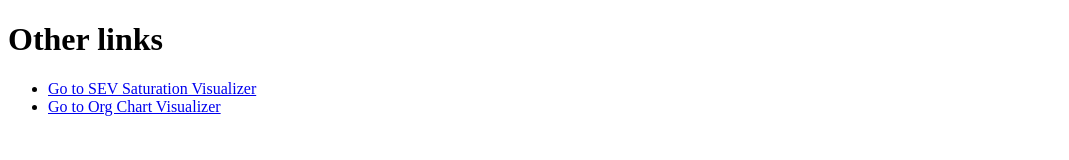
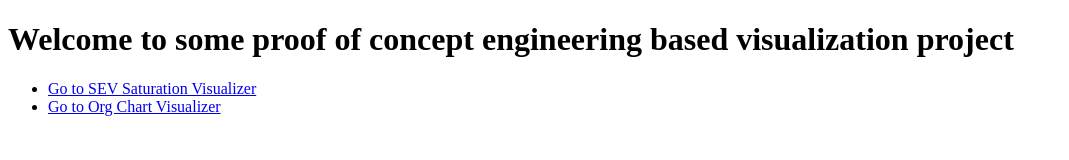
Before and after one commit to haroldsultan/haroldsultan.github.io, a plain HTML site: page index.html in a window 1280 px wide. Shown: the whole page, without its empty margins (0-1069 px from the left). Drawn offline with Linux system fonts and the light colour scheme.

Commit message:
Update index.html

```diff
--- a/index.html
+++ b/index.html
@@ -4,7 +4,7 @@
     <title>Welcome to some proof of concept engineering based visualization project</title>
   </head>
   <body>
-    <h1>Other links</h1>
+    <h1>Welcome to some proof of concept engineering based visualization project</h1>
     <ul>
       <li><a href="sev-saturation.html">Go to SEV Saturation Visualizer</a></li>
       <li><a href="org-chart.html">Go to Org Chart Visualizer</a></li>
```
